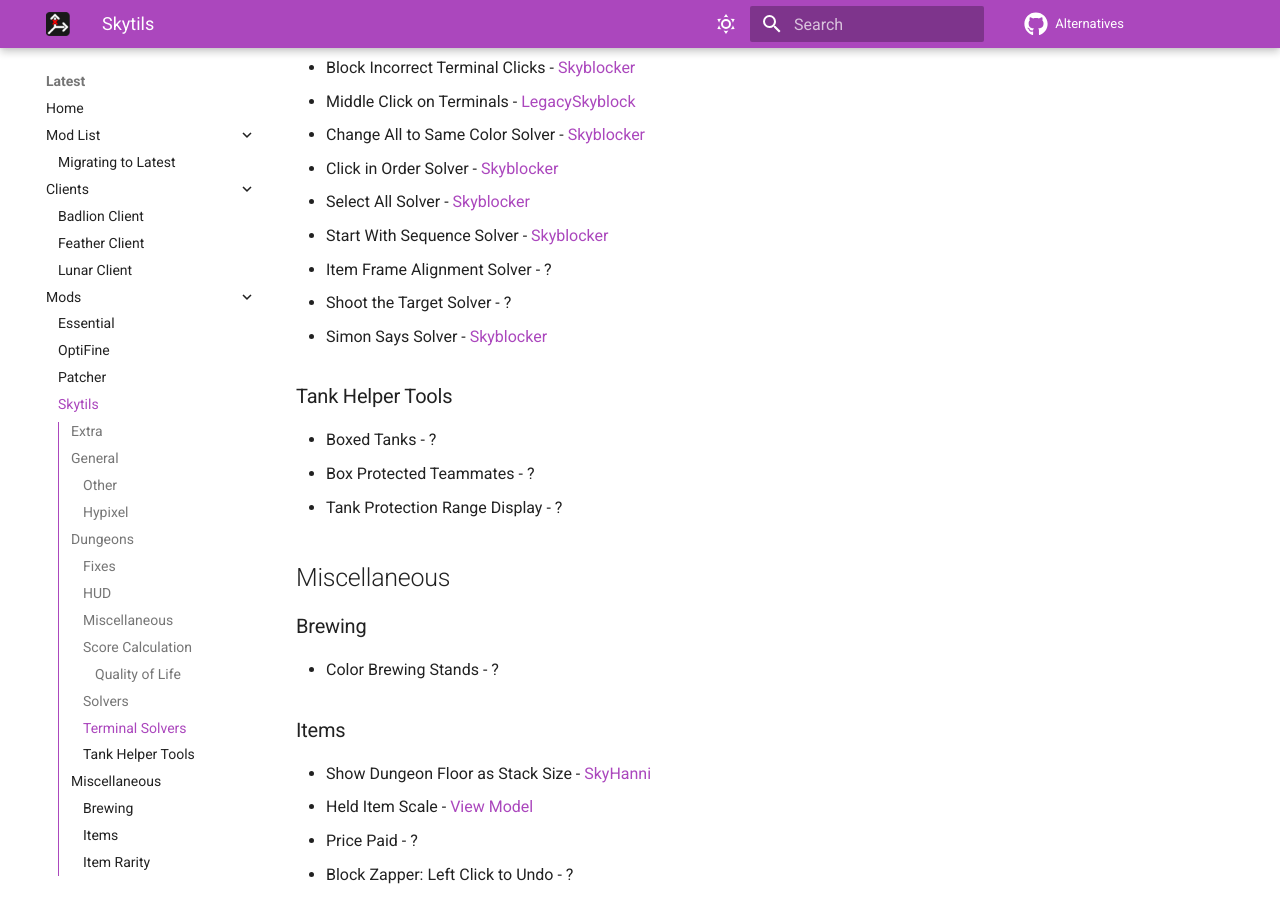
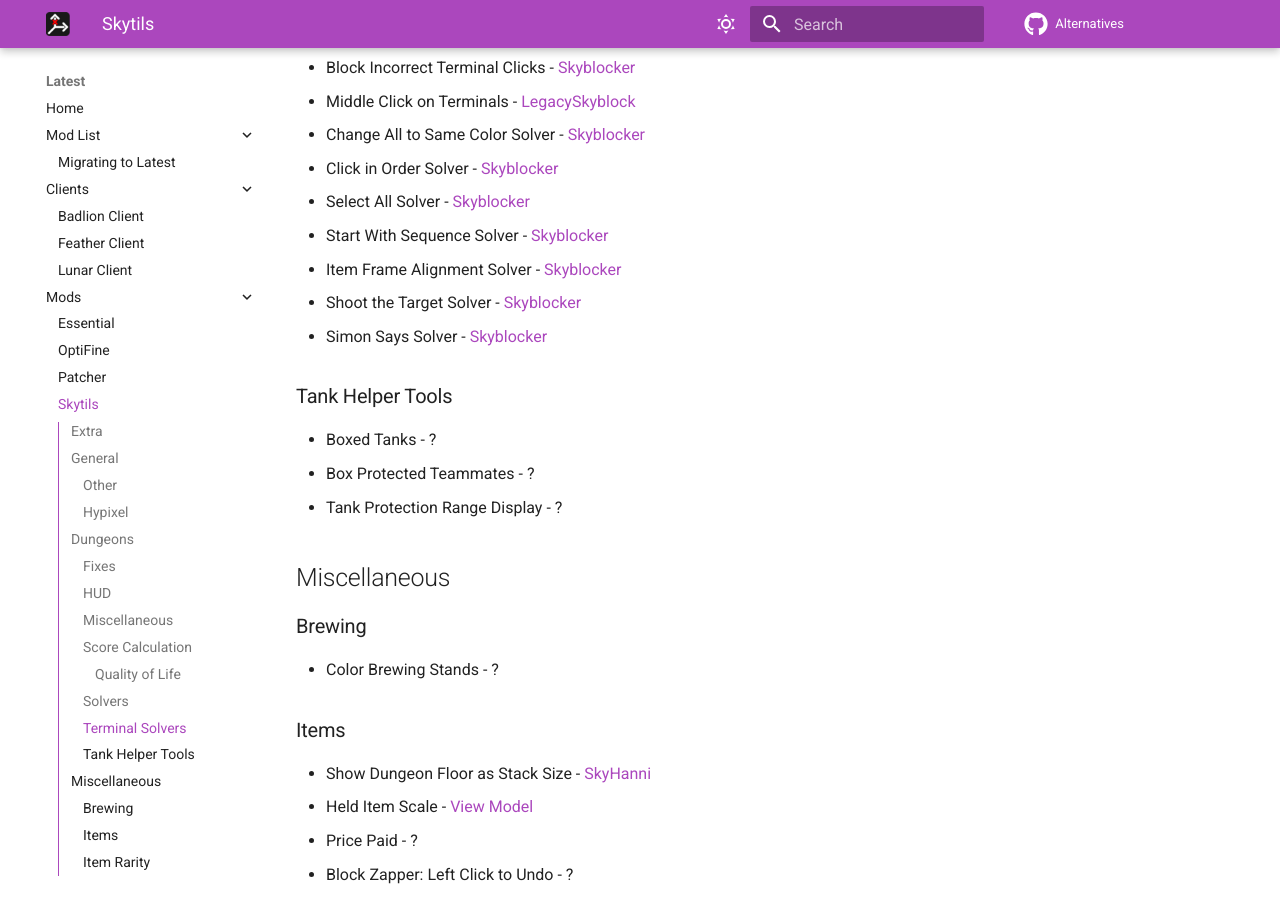
Before and after one commit to MicrocontrollersDev/Alternatives, an MkDocs documentation site: the page built from docs/latest/skytils.md, in a window 1280 px wide and 900 px high, scrolled down 3805 px. Built offline with MkDocs 1.6.1 and Material for MkDocs 9.7.7, drawn with Linux system fonts in a browser that asks for light colours; comment, search, counter and statistics services are not loaded; some of the changed text lies outside the part shown.

Commit message:
skyblocker added the remaining solvers

```diff
--- a/docs/latest/skytils.md
+++ b/docs/latest/skytils.md
@@ -126,8 +126,8 @@
 * Click in Order Solver - [Skyblocker](https://modrinth.com/mod/skyblocker-liap)
 * Select All Solver - [Skyblocker](https://modrinth.com/mod/skyblocker-liap)
 * Start With Sequence Solver - [Skyblocker](https://modrinth.com/mod/skyblocker-liap)
-* Item Frame Alignment Solver - ?
-* Shoot the Target Solver - ?
+* Item Frame Alignment Solver - [Skyblocker](https://modrinth.com/mod/skyblocker-liap)
+* Shoot the Target Solver - [Skyblocker](https://modrinth.com/mod/skyblocker-liap)
 * Simon Says Solver - [Skyblocker](https://modrinth.com/mod/skyblocker-liap)
 
 ### Tank Helper Tools
```
Also changed, not shown: other parts of docs/latest/skytils.md (+1 -1 lines).
